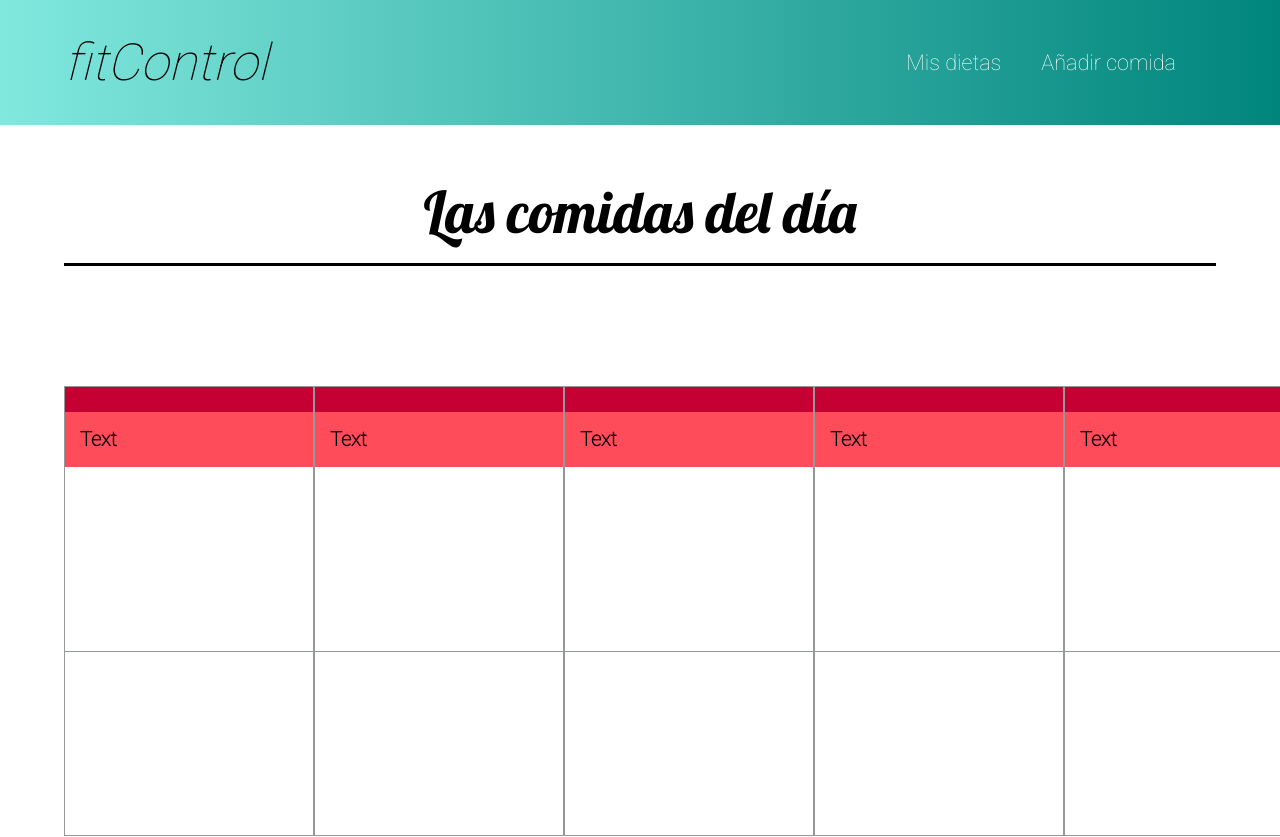
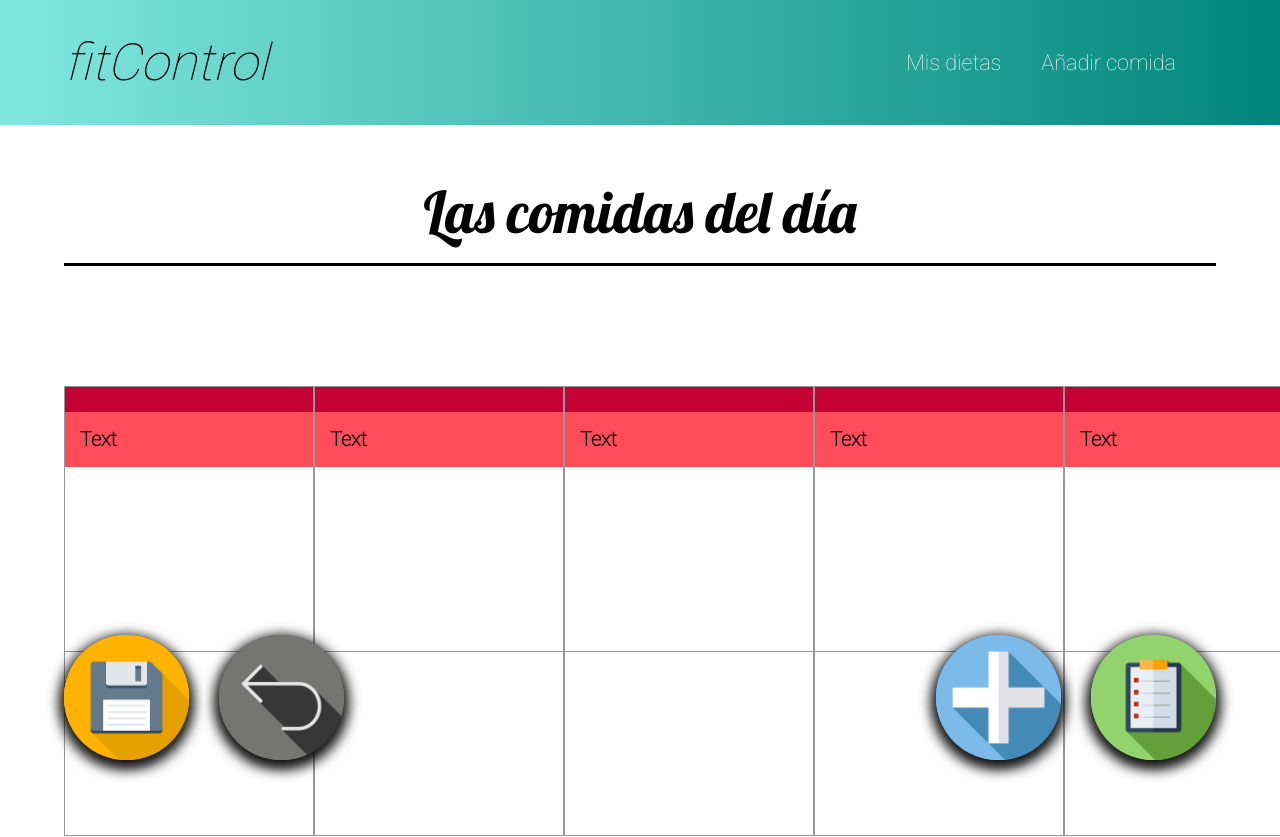
Before and after one commit to SrDiro/fitControl, an Angular app: page /food-list in a window 1280 px wide. Shown: the top 837 px of the page. Built offline with nearby package versions, Linux system fonts and the light colour scheme.

Commit message:
Add floating-icons component

```diff
--- a/src/app/app.module.ts
+++ b/src/app/app.module.ts
@@ -9,6 +9,7 @@ import { HomeComponent } from './components/home/home.component';
 import { TitleComponent } from './components/title/title.component';
 import { FoodListComponent } from './components/food-list/food-list.component';
 import { CardComponent } from './components/card/card.component';
+import { FloatingIconsComponent } from './components/floating-icons/floating-icons.component';
 
 
 @NgModule({
@@ -18,7 +19,8 @@ import { CardComponent } from './components/card/card.component';
     HomeComponent,
     TitleComponent,
     FoodListComponent,
-    CardComponent
+    CardComponent,
+    FloatingIconsComponent
   ],
   imports: [
     BrowserModule,
--- a/src/app/components/card/card.component.html
+++ b/src/app/components/card/card.component.html
@@ -7,3 +7,4 @@
   <div class="food-img"></div>
   <div class="food-info"></div>
 </div>
+<app-floating-icons></app-floating-icons>
--- /dev/null
+++ b/src/app/components/floating-icons/floating-icons.component.html
@@ -0,0 +1,18 @@
+<div class="container__icons">
+    <div class="icons--left">
+        <div class="icon icon-save">
+    <img class="icon-img" src="../assets/images/floppy-disk.png">
+  </div>
+        <div class="icon icon-back">
+    <img class="icon-img" src="../assets/images/return.png">
+  </div>
+    </div>
+    <div class="icons--right">
+        <div class="icon icon-diet">
+    <img class="icon-img" src="../assets/images/add.png">
+  </div>
+        <div class="icon icon-plus">
+    <img class="icon-img" src="../assets/images/check-list.png">
+  </div>
+    </div>
+</div>
--- /dev/null
+++ b/src/app/components/floating-icons/floating-icons.component.scss
@@ -0,0 +1,32 @@
+.container__icons{
+    display: flex;
+    flex-wrap: wrap;
+    justify-content: space-between;
+    position: fixed;
+    bottom: 5%;
+    width: calc(90% + 30px);
+    left: calc(5% - 15px);
+}
+
+.icon{
+	width: 125px;
+	height: 125px;
+	border-radius: 50%;
+	box-shadow: 0px 5px 15px 0px rgba(0,0,0,0.50);
+	margin: 0 15px;
+}
+
+.icons--left{
+    display: flex;
+    justify-content: center;
+}
+
+.icons--right{
+    display: flex;
+    justify-content: center;
+}
+
+.icon-img{
+	width: 125px;
+    height: 125px;
+}
--- /dev/null
+++ b/src/app/components/floating-icons/floating-icons.component.ts
@@ -0,0 +1,15 @@
+import { Component, OnInit } from '@angular/core';
+
+@Component({
+  selector: 'app-floating-icons',
+  templateUrl: './floating-icons.component.html',
+  styleUrls: ['./floating-icons.component.scss']
+})
+export class FloatingIconsComponent implements OnInit {
+
+  constructor() { }
+
+  ngOnInit() {
+  }
+
+}
--- a/src/app/components/navbar/navbar.component.html
+++ b/src/app/components/navbar/navbar.component.html
@@ -1,6 +1,6 @@
 <div class="container-navbar">
   <div class="title-background"></div>
-  <h1 class="navbar-title">fitControl</h1>
+  <h1 class="navbar-title"> <a href="/" class="home">fitControl</a></h1>
   <ul class="menu">
     <li class="menu-item">
       <a class="menu-link" href="#">Mis dietas</a>
--- a/src/app/components/navbar/navbar.component.scss
+++ b/src/app/components/navbar/navbar.component.scss
@@ -12,6 +12,11 @@
   filter: progid:DXImageTransform.Microsoft.gradient( startColorstr='#81e8de', endColorstr='#00857c', GradientType=1 );
   font-family: 'Roboto', sans-serif;
   padding: 0 5%;
+}
+
+.home{
+  color: black;
+  text-decoration: none;
 }
 
 
```
Also changed, not shown: 1 other file (tests, documents, lock files or other folders).
